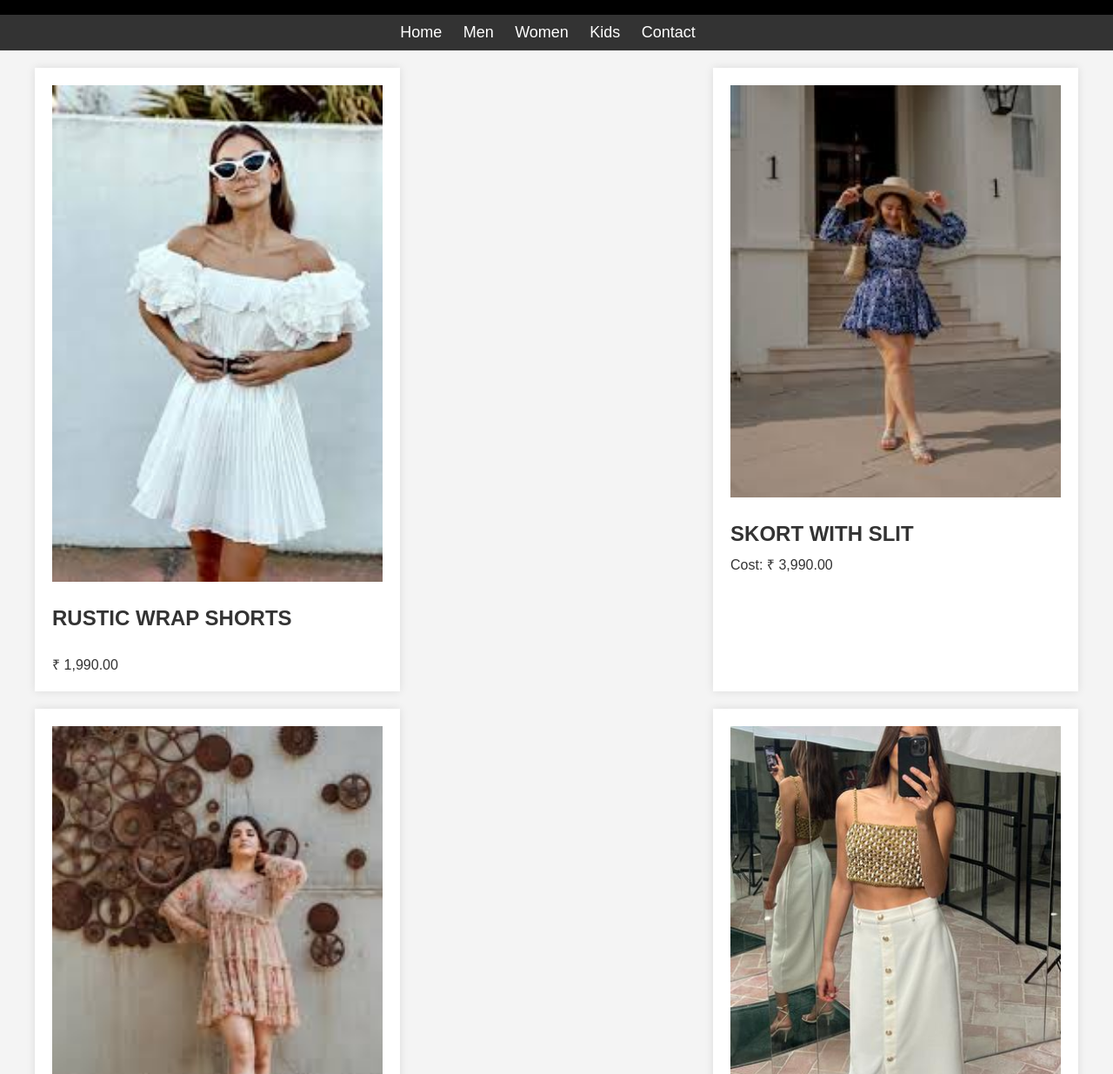
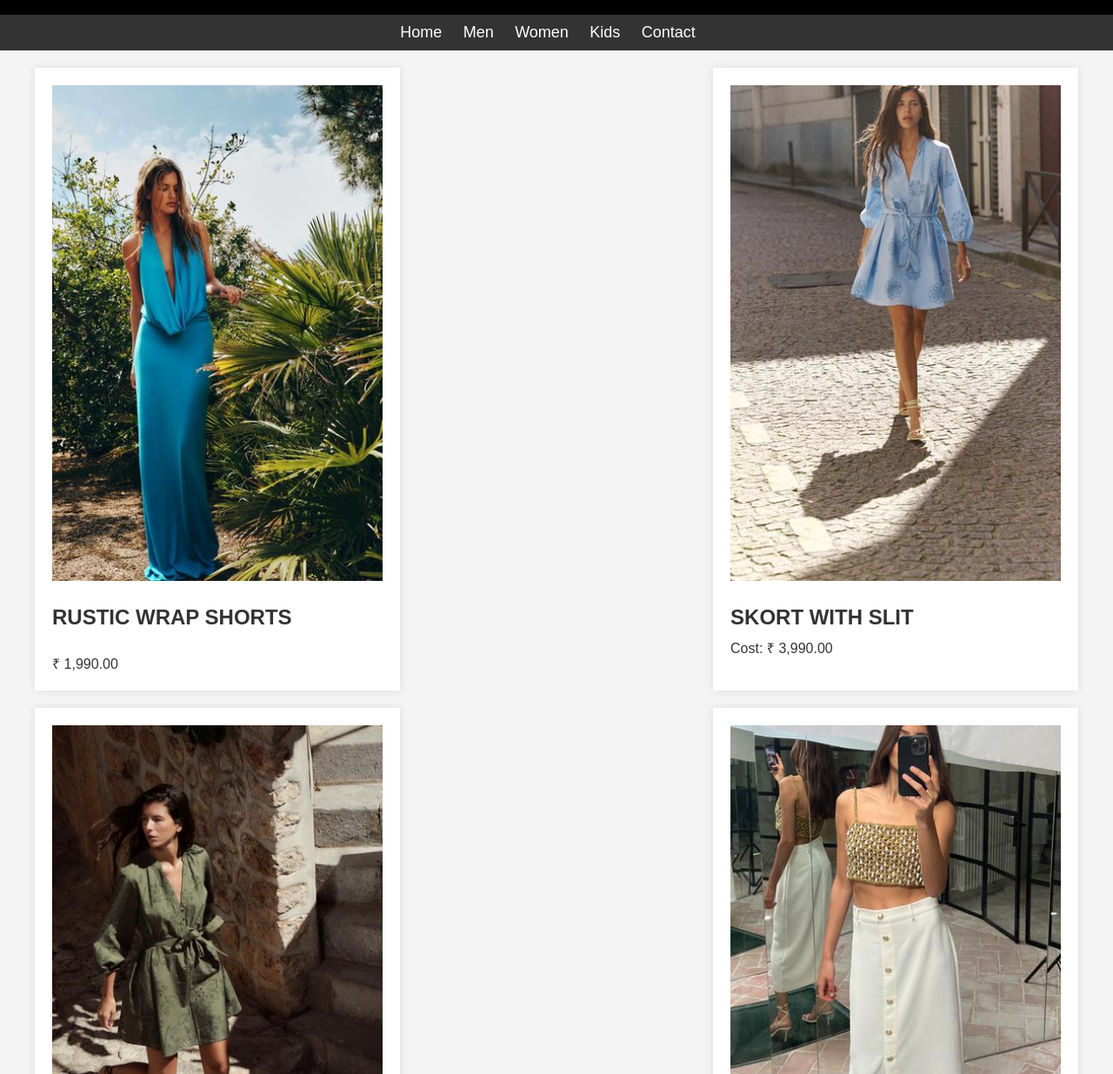
Before and after one commit to kavi-19/product-page, a plain HTML site: page index.html in a window 1280 px wide. Shown: the part 65-1300 px from the top of the page at 87% size. Drawn offline with Linux system fonts and the light colour scheme.

Commit message:
initial commit

```diff
--- a/index.html
+++ b/index.html
@@ -121,17 +121,17 @@
 <div class="container">
     <div class="products">
         <div class="product">
-            <img src="images/zara.1.jpg">
+            <img src="images/zara 7.jpg">
             <h3>RUSTIC WRAP SHORTS</h3>
             <p> <br>  ₹ 1,990.00</p>
         </div>
         <div class="product">
-             <img src="images/zara.2.jpg">
+             <img src="images/zara 8.jpg">
              <h3>SKORT WITH SLIT</h3>
             <p> Cost: ₹ 3,990.00</p>
         </div>
         <div class="product">
-            <img src="images/zara.3.jpg">
+            <img src="images/zara 9.jpg">
             <h3>MINI SKIRT </h3>
             <p> Cost: ₹ 1,990.00</p>
         </div>
```
Also changed, not shown: images/zara 7.jpg (added), images/zara 8.jpg (added), images/zara 9.jpg (added), images/zara.1.jpg (deleted), images/zara.2.jpg (deleted), images/zara.3.jpg (deleted).
